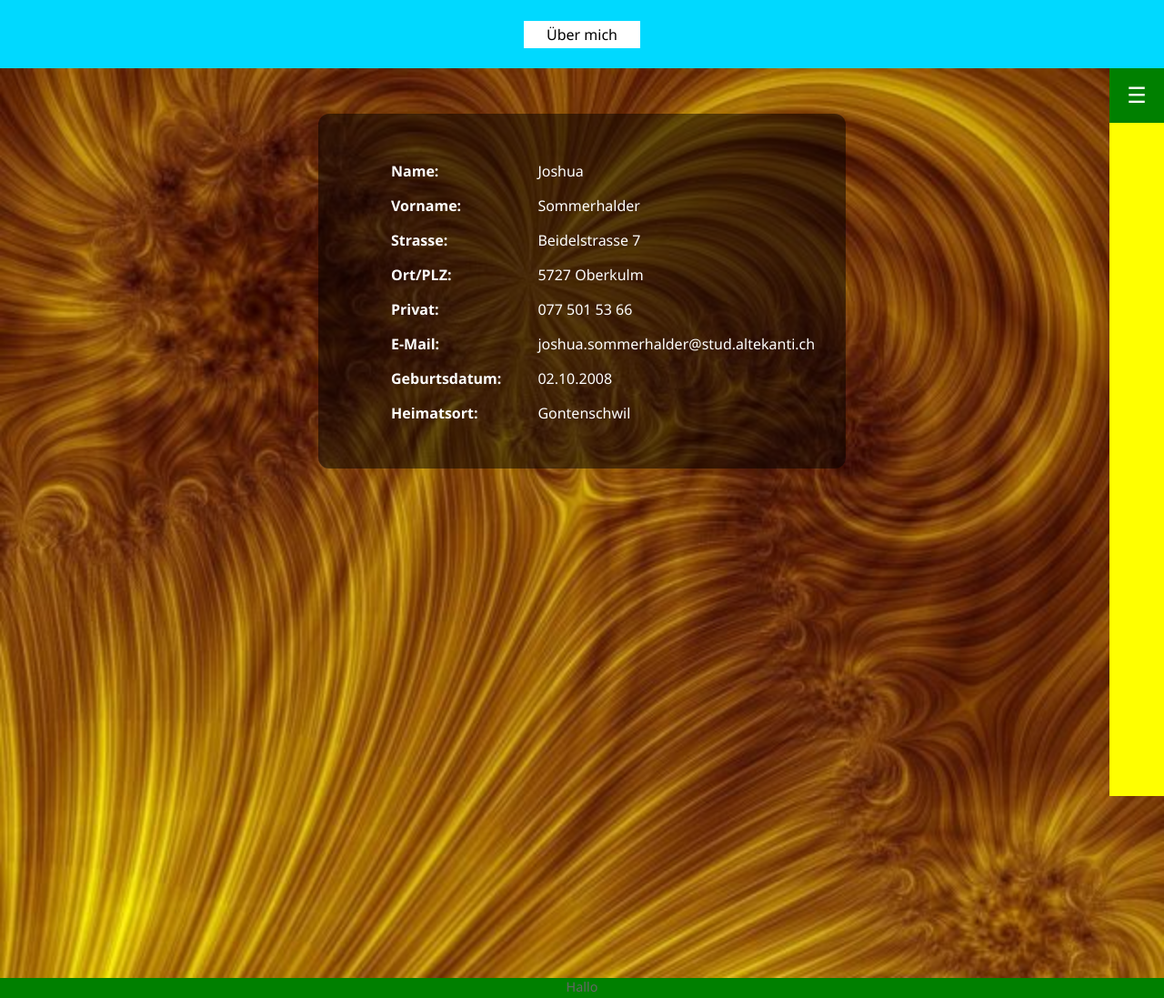
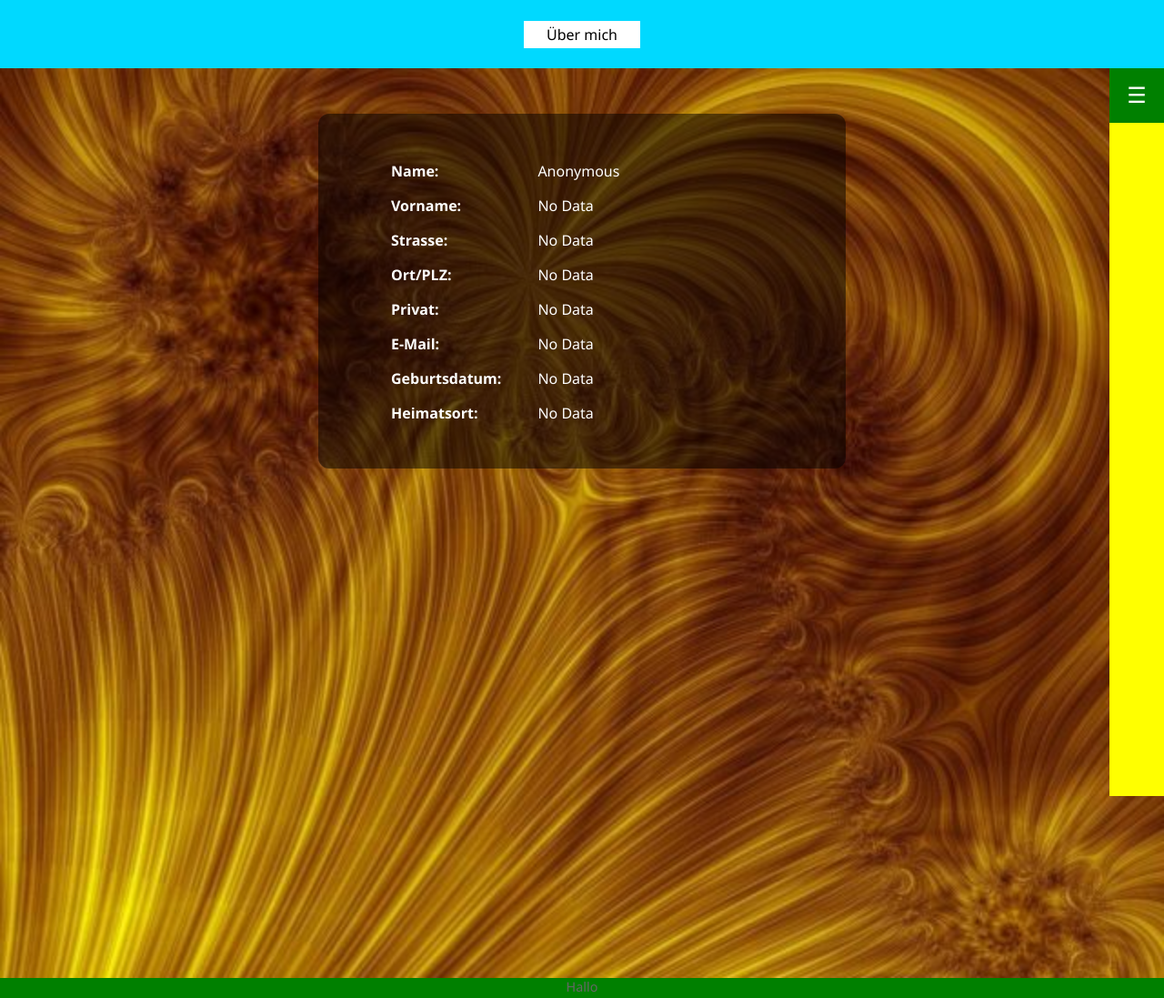
Before and after one commit to 2003-Anonymous/2003-Anonymous.github.io, a plain HTML site: page index_2.html in a window 1280 px wide. Shown: the whole page at 91% size. Drawn offline with Linux system fonts and the light colour scheme.

Commit message:
Add files via upload

```diff
--- a/index_2.html
+++ b/index_2.html
@@ -29,14 +29,14 @@
                     </ul>
 
                     <ul id="list_2">
-                        <p class="list_2">Joshua</p>
-                        <p class="list_2">Sommerhalder</p>
-                        <p class="list_2">Beidelstrasse 7</p>
-                        <p class="list_2">5727 Oberkulm</p>
-                        <p class="list_2">077 501 53 66</p>
-                        <p class="list_2">joshua.sommerhalder@stud.altekanti.ch</p>
-                        <p class="list_2">02.10.2008</p>
-                        <p class="list_2">Gontenschwil</p>
+                        <p class="list_2">Anonymous</p>
+                        <p class="list_2">No Data</p>
+                        <p class="list_2">No Data</p>
+                        <p class="list_2">No Data</p>
+                        <p class="list_2">No Data</p>
+                        <p class="list_2">No Data</p>
+                        <p class="list_2">No Data</p>
+                        <p class="list_2">No Data</p>
                     </ul>
 
                 </div>
```
Also changed, not shown: index.html (+1 -1 lines), Images/Anonymous.jpg (added), Images/IMG_9553.JPG (added), Images/cursor.png (added), Images/parallax2.jpg (added).
